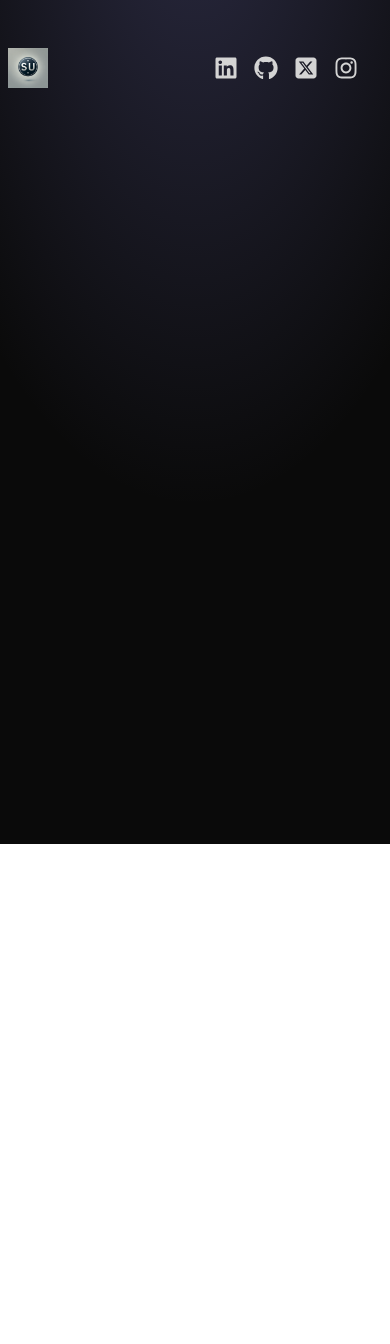
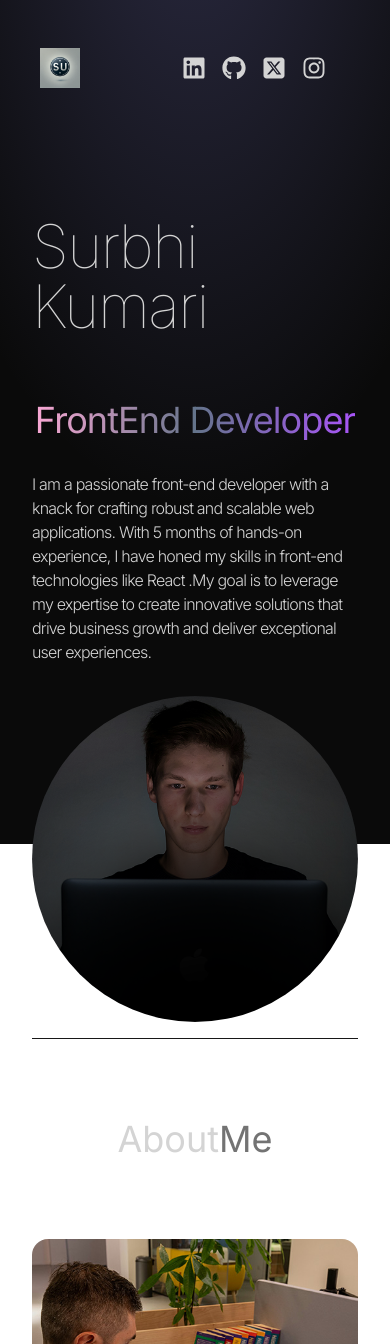
Before and after one commit to surbhiadri/my-portfolio, a React (Vite) app: page / in a window 390 px wide. Shown: the top 1344 px of the page. Before the commit the page ends 844 px from the top, so only its background shows below. Built offline with nearby package versions, Linux system fonts and the light colour scheme.

Commit message:
Portfolio is completed

```diff
--- a/src/App.jsx
+++ b/src/App.jsx
@@ -1,13 +1,25 @@
+import About from "./components/About";
+import Contact from "./components/Contact";
+import Hero from "./components/Hero";
 import Navbar from "./components/Navbar";
+import Projects from "./components/Projects";
+import Technologies from "./components/Technologies";
 function App() {
   return (
     <>
       <div className="overflow-x-hidden text-neutral-300 antialiased selection:bg-cyan-300 selection:text-cyan-900">
-        <div className="flixed top-0 -z-10 h-full w-full"></div>
-        <div className="absolute top-0 z-[-2] h-screen w-screen bg-neutral-950 bg-[radial-gradient(ellipse_80%_80%_at_50%_-20%,rgba(120,119,198,0.3),rgba(255,255,255,0))]"></div>
-        <div className="container mx-auto px-8"></div>
+        <div className="fixed top-0 -z-10 h-full w-full">
+          <div className="absolute top-0 z-[-2] h-screen w-screen bg-neutral-950 bg-[radial-gradient(ellipse_80%_80%_at_50%_-20%,rgba(120,119,198,0.3),rgba(255,255,255,0))]"></div>
+        </div>
 
-        <Navbar />
+        <div className="container mx-auto px-8">
+          <Navbar />
+          <Hero />
+          <About />
+          <Technologies />
+          <Projects />
+          <Contact />
+        </div>
       </div>
     </>
   );
--- /dev/null
+++ b/src/components/About.jsx
@@ -0,0 +1,40 @@
+import React from "react";
+import aboutImg from "../assets/about.jpg";
+import { ABOUT_TEXT } from "../constants";
+import { motion } from "framer-motion";
+
+const About = () => {
+  return (
+    <div className="border-b border-neutral-900 pb-4">
+      <h2 className="my-20  text-center text-4xl">
+        About
+        <span className="text-neutral-500">Me</span>
+      </h2>
+      <div className="flex flex-wrap">
+        <motion.div
+          whileInView={{ opacity: 1, x: 0 }}
+          initial={{ opacity: 0, x: -100 }}
+          transition={{ duration: 0.5 }}
+          className="w-full lg:w-1/2 lg:p-8"
+        >
+          <div className="flex  items-center justify-center">
+            <img className="rounded-2xl" src={aboutImg} alt="about" />
+          </div>
+        </motion.div>
+
+        <motion.div
+          whileInView={{ opacity: 1, x: 0 }}
+          initial={{ opacity: 0, x: 100 }}
+          transition={{ duration: 0.5 }}
+          className="w-full lg:w-1/2"
+        >
+          <div className="flex justify-center lg:items-start">
+            <p className="my-2 max-w-xl py-6">{ABOUT_TEXT}</p>
+          </div>
+        </motion.div>
+      </div>
+    </div>
+  );
+};
+
+export default About;
--- /dev/null
+++ b/src/components/Contact.jsx
@@ -0,0 +1,20 @@
+//import { div } from "framer-motion/client";
+import React from "react";
+import { CONTACT } from "../constants";
+
+const Contact = () => {
+  return (
+    <div className="border-b border-neutral-900 pb-20">
+      <h1 className="my-20 text-center text-4xl">Get In Touch</h1>
+      <div className="text-center tracking-tighter">
+        <p className="my-4">{CONTACT.address}</p>
+        <p className="my-4">{CONTACT.phoneNo}</p>
+        <a href="#" className="border-b">
+          {CONTACT.email}
+        </a>
+      </div>
+    </div>
+  );
+};
+
+export default Contact;
--- /dev/null
+++ b/src/components/Hero.jsx
@@ -0,0 +1,65 @@
+import React from "react";
+import { HERO_CONTENT } from "../constants";
+import profilePic from "../../src/assets/kevinRushProfile.png";
+import { motion } from "framer-motion";
+
+const container = (delay) => ({
+  hidden: { x: -100, opacity: 0 },
+  visible: {
+    x: 0,
+    opacity: 1,
+    transition: { duration: 0.5, delay: delay },
+  },
+});
+
+const Hero = () => {
+  return (
+    <div className="border-b border-neutral-900 pb-4 lg:mb-35">
+      <div className="flex flex-wrap">
+        <div className="w-full lg:w-1/2">
+          <div className="flex flex-col items-center lg:items-start">
+            <motion.h1
+              variants={container(0)}
+              initial="hidden"
+              animate="visible"
+              className="pb-16 text-6xl font-thin tracking-tight lg:mt-16 lg:text-8xl"
+            >
+              Surbhi Kumari
+            </motion.h1>
+            <motion.span
+              variants={container(0.5)}
+              initial="hidden"
+              animate="visible"
+              className="bg-gradient-to-r from-pink-300 via-slate-500 to-purple-500 bg-clip-text text-4xl tracking-tight text-transparent "
+            >
+              FrontEnd Developer
+            </motion.span>
+            <motion.p
+              variants={container(1)}
+              initial="hidden"
+              animate="visible"
+              className="my-2 max-w-xl py-6 font-light tracking-tighter"
+            >
+              {HERO_CONTENT}
+            </motion.p>
+          </div>
+        </div>
+
+        <div className="w-full lg:w-1/2 lg:p-8">
+          <div className="flex justify-center">
+            <motion.img
+              initial={{ x: 100, opacity: 0 }}
+              animate={{ x: 0, opacity: 1 }}
+              transition={{ duration: 1, delay: 1.2 }}
+              src={profilePic}
+              className="rounded-full"
+              alt="Surbhi Kumari"
+            />
+          </div>
+        </div>
+      </div>
+    </div>
+  );
+};
+
+export default Hero;
--- /dev/null
+++ b/src/components/Projects.jsx
@@ -0,0 +1,41 @@
+import React from "react";
+import { PROJECTS } from "../constants";
+
+const Projects = () => {
+  return (
+    <div className="border-b border-neutral-900 pb-4">
+      <h1 className="my-20 text-center text-4xl">Projects</h1>
+
+      <div>
+        {PROJECTS.map((project, index) => (
+          <div key={index} className="mb-8 flex flex-wrap lg:justify-center">
+            <div className="w-full lg:w-1/4">
+              <img
+                src={project.image}
+                width={150}
+                height={150}
+                alt={project.title}
+                className="mb-6 rounded"
+              />
+            </div>
+
+            <div className="w-full max-w-xl lg:w-3/4">
+              <h6 className="mb-2 font-semibold">{project.title}</h6>
+              <p className="mb-4 text-neutral-400">{project.description}</p>
+              {project.technologies.map((technology, index) => (
+                <span
+                  key={index}
+                  className="mr-2 rounded bg-neutral-800 px-2 py-1 text-sm font-medium text-purple-900"
+                >
+                  {technology}
+                </span>
+              ))}
+            </div>
+          </div>
+        ))}
+      </div>
+    </div>
+  );
+};
+
+export default Projects;
--- /dev/null
+++ b/src/components/Technologies.jsx
@@ -0,0 +1,56 @@
+import React from "react";
+import { RiReactjsLine } from "react-icons/ri";
+import { animate, inView, motion } from "framer-motion";
+
+const iconVariants = (duration) => ({
+  initial: { y: -10 },
+  animate: {
+    y: [10, -10],
+    transition: {
+      duration: duration,
+      ease: "linear",
+      repeat: Infinity,
+      repeatType: "reverse",
+    },
+  },
+});
+
+const Technologies = () => {
+  return (
+    <div className="border-b border-neutral-800 pb-24">
+      <h2 className="my-20 text-center text-4xl">Technologies</h2>
+      <div className="flex flex-wrap items-center justify-center gap-4">
+        <motion.div
+          variants={iconVariants(2.5)}
+          initial="initial"
+          animate="animate"
+          className="rounded-2xl border-4 bg-neutral-800 p-4"
+        >
+          <RiReactjsLine className="text-7xl text-cyan-400" />
+        </motion.div>
+
+        <div className="rounded-2xl border-4 bg-neutral-800 p-4">
+          <RiReactjsLine className="text-7xl text-cyan-400" />
+        </div>
+
+        <div className="rounded-2xl border-4 bg-neutral-800 p-4">
+          <RiReactjsLine className="text-7xl" />
+        </div>
+
+        <div className="rounded-2xl border-4 bg-neutral-800 p-4">
+          <RiReactjsLine className="text-7xl text-cyan-400" />
+        </div>
+
+        <div className="rounded-2xl border-4 bg-neutral-800 p-4">
+          <RiReactjsLine className="text-7xl text-cyan-400" />
+        </div>
+
+        <div className="rounded-2xl border-4 bg-neutral-800 p-4">
+          <RiReactjsLine className="text-7xl text-cyan-400" />
+        </div>
+      </div>
+    </div>
+  );
+};
+
+export default Technologies;
--- a/src/constants/index.js
+++ b/src/constants/index.js
@@ -3,9 +3,9 @@ import project2 from "../assets/projects/project-2.jpg";
 import project3 from "../assets/projects/project-3.jpg";
 import project4 from "../assets/projects/project-4.jpg";
 
-export const HERO_CONTENT = `I am a passionate full stack developer with a knack for crafting robust and scalable web applications. With 5 years of hands-on experience, I have honed my skills in front-end technologies like React and Next.js, as well as back-end technologies like Node.js, MySQL, PostgreSQL, and MongoDB. My goal is to leverage my expertise to create innovative solutions that drive business growth and deliver exceptional user experiences.`;
+export const HERO_CONTENT = `I am a passionate front-end developer with a knack for crafting robust and scalable web applications. With 5 months of hands-on experience, I have honed my skills in front-end technologies like React .My goal is to leverage my expertise to create innovative solutions that drive business growth and deliver exceptional user experiences.`;
 
-export const ABOUT_TEXT = `I am a dedicated and versatile full stack developer with a passion for creating efficient and user-friendly web applications. With 5 years of professional experience, I have worked with a variety of technologies, including React, Next.js, Node.js, MySQL, PostgreSQL, and MongoDB. My journey in web development began with a deep curiosity for how things work, and it has evolved into a career where I continuously strive to learn and adapt to new challenges. I thrive in collaborative environments and enjoy solving complex problems to deliver high-quality solutions. Outside of coding, I enjoy staying active, exploring new technologies, and contributing to open-source projects.`;
+export const ABOUT_TEXT = `I am a dedicated Front-end developer with a passion for creating efficient and user-friendly web applications. With 5 months of experience.My journey in web development began with a deep curiosity for how things work, and it has evolved into a career where I continuously strive to learn and adapt to new challenges. I thrive in collaborative environments and enjoy solving complex problems to deliver high-quality solutions.`;
 
 export const EXPERIENCES = [
   {
```
